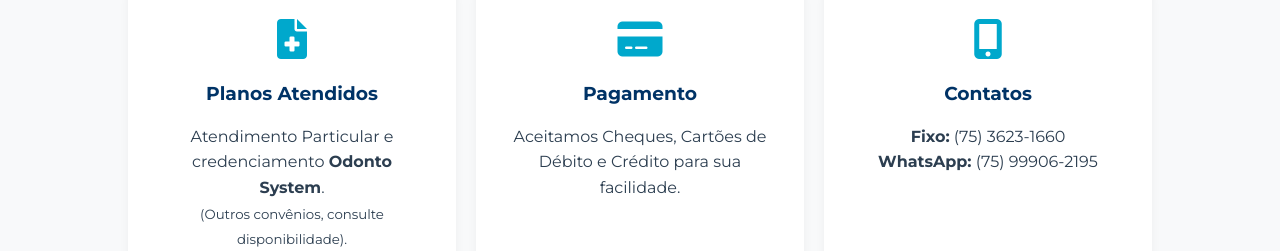
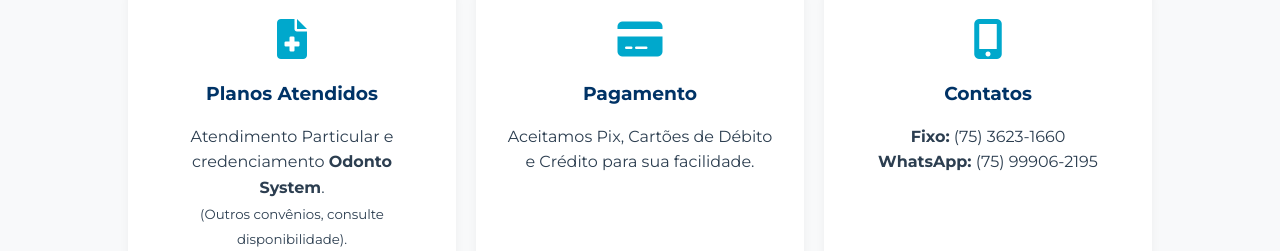
Before and after one commit to yuriluna85/consuldente, a plain HTML site: page index.html in a window 1280 px wide. Shown: the part 1420-1671 px from the top of the page. Drawn offline with Linux system fonts and the light colour scheme.

Commit message:
Update index.html

```diff
--- a/index.html
+++ b/index.html
@@ -311,7 +311,7 @@
         <div class="info-card">
             <i class="fas fa-credit-card"></i>
             <h3>Pagamento</h3>
-            <p>Aceitamos Cheques, Cartões de Débito e Crédito para sua facilidade.</p>
+            <p>Aceitamos Pix, Cartões de Débito e Crédito para sua facilidade.</p>
         </div>
         <div class="info-card">
             <i class="fas fa-mobile-alt"></i>
```
